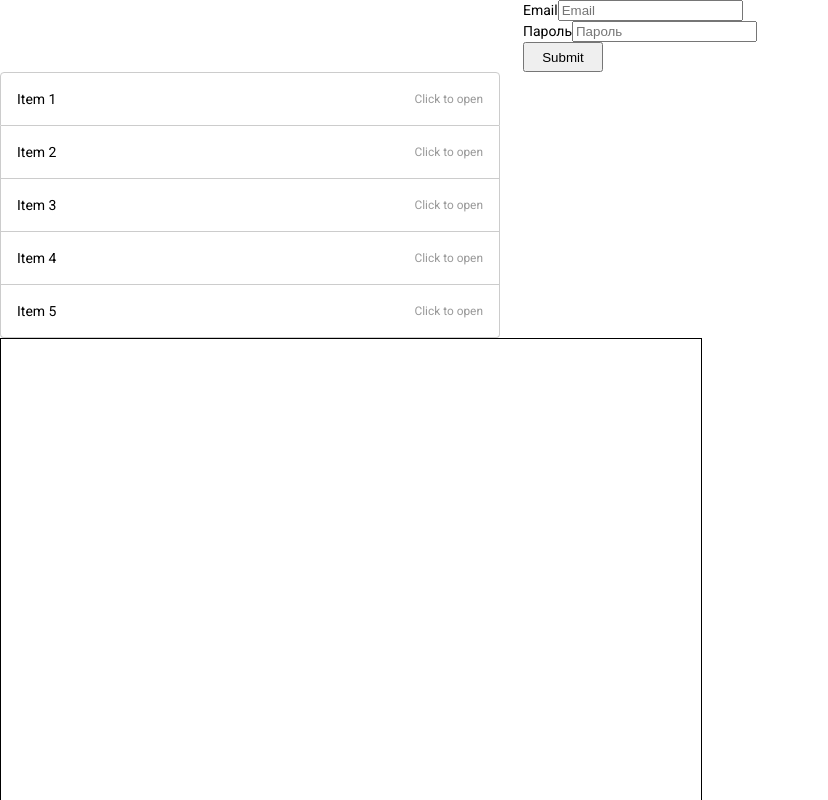
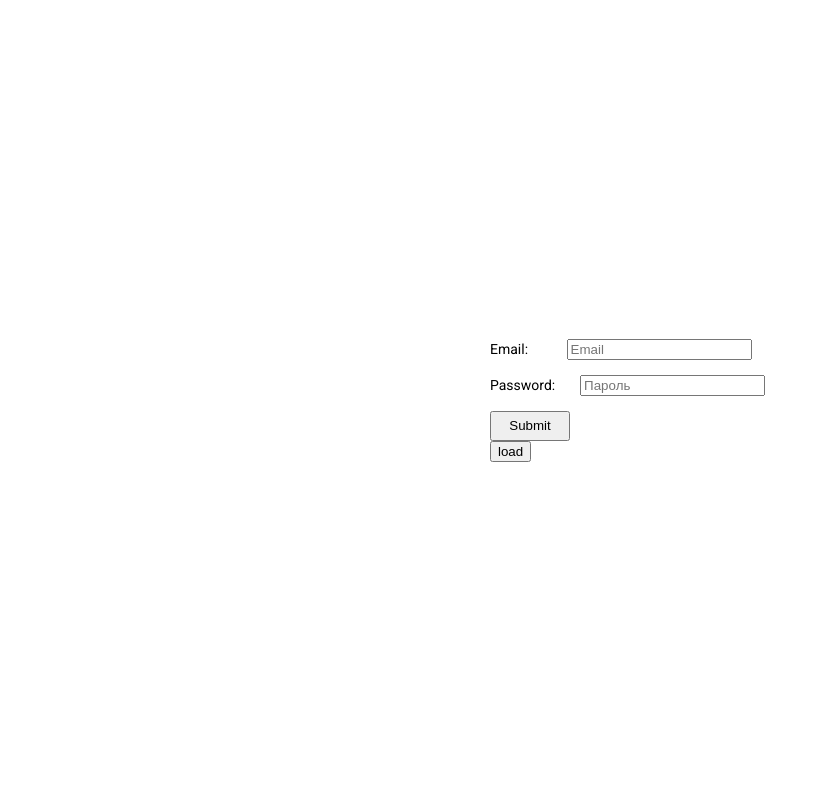
Before and after one commit to tes7a/forms-builder, an Angular app: page / in a window 1280 px wide. Shown: the top 800 px of the page, without its empty margins (0-828 px from the left). Built offline with nearby package versions, Linux system fonts and the light colour scheme.

Commit message:
create 2 restAPI, and 2 methods

```diff
--- a/package.json
+++ b/package.json
@@ -7,7 +7,8 @@
     "build": "ng build",
     "watch": "ng build --watch --configuration development",
     "test": "ng test",
-    "lint": "ng lint"
+    "lint": "ng lint",
+    "server": "json-server -w server/db.json -p 3001"
   },
   "private": true,
   "dependencies": {
--- /dev/null
+++ b/src/app/api/api-service.service.ts
@@ -0,0 +1,13 @@
+import { Injectable } from '@angular/core';
+import { HttpClient } from '@angular/common/http';
+
+@Injectable({
+  providedIn: 'root',
+})
+export class APIService {
+  constructor(private http: HttpClient) {}
+
+  login(email: string, password: string) {
+    return this.http.post('http://localhost:3000/auth/login', { email, password });
+  }
+}
--- a/src/app/app.component.html
+++ b/src/app/app.component.html
@@ -1,6 +1,6 @@
 <div class="app-container">
   <app-auth class="app-auth-container"></app-auth>
-  <app-accordion></app-accordion>
-  <app-form-builder></app-form-builder>
-  <app-drag-section></app-drag-section>
+<!--  <app-accordion></app-accordion>-->
+<!--  <app-form-builder></app-form-builder>-->
+<!--  <app-drag-section></app-drag-section>-->
 </div>
--- a/src/app/app.component.scss
+++ b/src/app/app.component.scss
@@ -1,10 +1,11 @@
 .app-container {
+  display: flex;
+  justify-content: center;
+  align-items: center;
+  height: 100%;
+  width: 100%;
+
   .app-auth-container {
-    height: 100%;
-    width: 100%;
 
-    display: flex;
-    align-items: center;
-    justify-content: center;
   }
 }
--- a/src/app/app.component.ts
+++ b/src/app/app.component.ts
@@ -1,4 +1,5 @@
 import { Component } from '@angular/core';
+import { AuthService } from './auth/services/auth-service.service';
 
 @Component({
   selector: 'app-root',
@@ -6,5 +7,5 @@ import { Component } from '@angular/core';
   styleUrls: ['./app.component.scss'],
 })
 export class AppComponent {
-
+  constructor(public authServices: AuthService) {}
 }
--- a/src/app/app.module.ts
+++ b/src/app/app.module.ts
@@ -6,6 +6,7 @@ import { RouterModule } from '@angular/router';
 import { BrowserAnimationsModule } from '@angular/platform-browser/animations';
 import { CdkAccordionModule } from '@angular/cdk/accordion';
 import { FormsModule, ReactiveFormsModule } from '@angular/forms';
+import { HttpClientModule } from '@angular/common/http';
 import { AppComponent } from './app.component';
 import { AccordionComponent } from './accordion/accordion.component';
 import { FormBuilderComponent } from './form-builder/form-builder.component';
@@ -28,6 +29,7 @@ import { AuthComponent } from './auth/auth.component';
     CdkAccordionModule,
     ReactiveFormsModule,
     FormsModule,
+    HttpClientModule,
   ],
   providers: [],
   bootstrap: [AppComponent],
--- a/src/app/auth/auth.component.html
+++ b/src/app/auth/auth.component.html
@@ -1,16 +1,18 @@
-<div class="auth-container">
+<div class="auth-block">
   <form [formGroup]="form" (ngSubmit)="submit()" >
     <div class="auth-control">
-      <label>Email</label>
+      <label>Email:</label>
       <input type="text" placeholder="Email" formControlName="email">
       <div class="validation"></div>
     </div>
 
     <div class="auth-control">
-      <label>Пароль</label>
+      <label>Password:</label>
       <input type="password" placeholder="Пароль" formControlName="password">
       <div class="validation"></div>
     </div>
-    <button class="auth-btn-submit" type="submit">Submit</button>
+    <button class="auth-btn-submit" type="submit" (click)="onLogin()">Submit</button>
   </form>
+
+  <button (click)="getData()">load</button>
 </div>
--- a/src/app/auth/auth.component.scss
+++ b/src/app/auth/auth.component.scss
@@ -1,6 +1,10 @@
-.auth-container {
+.auth-block {
+  width: 300px;
+
   .auth-control {
-
+    margin-bottom: 15px;
+    display: flex;
+    justify-content: space-between;
   }
 
   .auth-btn-submit {
--- a/src/app/auth/auth.component.ts
+++ b/src/app/auth/auth.component.ts
@@ -1,19 +1,32 @@
-import { Component, OnInit } from '@angular/core';
+import { Component } from '@angular/core';
 import { FormControl, FormGroup } from '@angular/forms';
+import { AuthService } from './services/auth-service.service';
 
 @Component({
   selector: 'app-auth',
   templateUrl: './auth.component.html',
   styleUrls: ['./auth.component.scss'],
 })
-export class AuthComponent implements OnInit {
-  form!: FormGroup;
+export class AuthComponent {
+  form = new FormGroup({
+    email: new FormControl(''),
+    password: new FormControl(''),
+  });
 
-  ngOnInit(): void {
-    this.form = new FormGroup({
-      email: new FormControl(''),
-      password: new FormControl(''),
-    });
+  constructor(private authService: AuthService) {
+  }
+
+  onLogin(): void {
+    if (this.form.invalid) {
+      return;
+    }
+
+    this.authService
+      // @ts-ignore
+      .login(this.form.get('email')?.value, this.form.get('password')?.value)
+      .subscribe((res) => {
+        console.log(res);
+      });
   }
 
   submit(): void {
@@ -21,4 +34,11 @@ export class AuthComponent implements OnInit {
 
     console.log(formData);
   }
+
+  getData() {
+    this.authService.onSetData()
+      .subscribe((res) => {
+        console.log(res);
+      });
+  }
 }
--- /dev/null
+++ b/src/app/auth/services/auth-service.service.ts
@@ -0,0 +1,28 @@
+import { Injectable } from '@angular/core';
+import { HttpClient } from '@angular/common/http';
+import { BehaviorSubject, tap } from 'rxjs';
+import { APIService } from '../../api/api-service.service';
+
+@Injectable({
+  providedIn: 'root',
+})
+export class AuthService {
+  private _isLoggedIn$ = new BehaviorSubject<boolean>(false);
+
+  isLoggedIn$ = this._isLoggedIn$.asObservable();
+
+  constructor(private http: HttpClient, private apiService: APIService) {}
+
+  login(email: string, password: string) {
+    return this.apiService.login(email, password).pipe(
+      tap((res: any) => {
+        localStorage.setItem('auth', res.accessToken);
+        this._isLoggedIn$.next(true);
+      }),
+    );
+  }
+
+  onSetData() {
+    return this.http.get('http://localhost:3000/posts');
+  }
+}
```
Also changed, not shown: .eslintrc.json, 1 other file (tests, documents, lock files or other folders).
